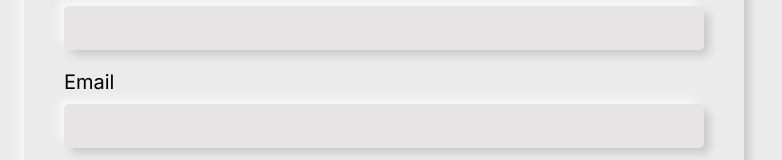
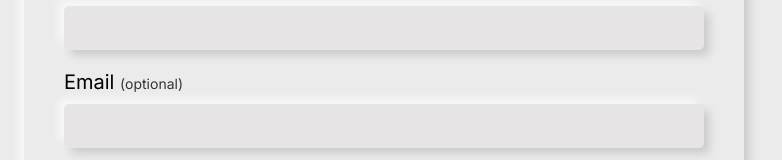
Before and after one commit to manuelalferez/personal-website, a React (Create React App) app: page /contact in a window 1280 px wide. Shown: the part 258-418 px from the top of the page, without its empty margins (256-1038 px from the left). Built offline with nearby package versions, Linux system fonts and the light colour scheme.

Commit message:
Email like optional

```diff
--- a/src/Component/Contact/Contact.css
+++ b/src/Component/Contact/Contact.css
@@ -39,6 +39,11 @@ Form {
     box-shadow: 6px 6px 10px -1px rgba(0, 0, 0, 0.15), -6px -6px 10px -1px rgba(255, 255, 255, 0.7);
     border: 1px solid rgba(0, 0, 0, 0.0);
     background-color: rgb(230, 228, 228);
+}
+
+.Form__banner {
+    color: rgb(53, 53, 53);
+    font-size: .7em;
 }
 
 .Form input:focus {
--- a/src/Component/Contact/Contact.js
+++ b/src/Component/Contact/Contact.js
@@ -8,7 +8,7 @@ function Contact(props) {
         <p className="Form__title">Send me a message 😊</p>
         <label htmlFor="name">Name</label>
         <input type="text" name="name" />
-        <label htmlFor="email">Email</label>
+        <label htmlFor="email">Email <span className="Form__banner">(optional)</span></label>
         <input type="email" className="form-control" aria-describedby="emailHelp" />
         <label htmlFor="message" >Message</label>
         <textarea type="message" name="message" className="Form__message" />
```
